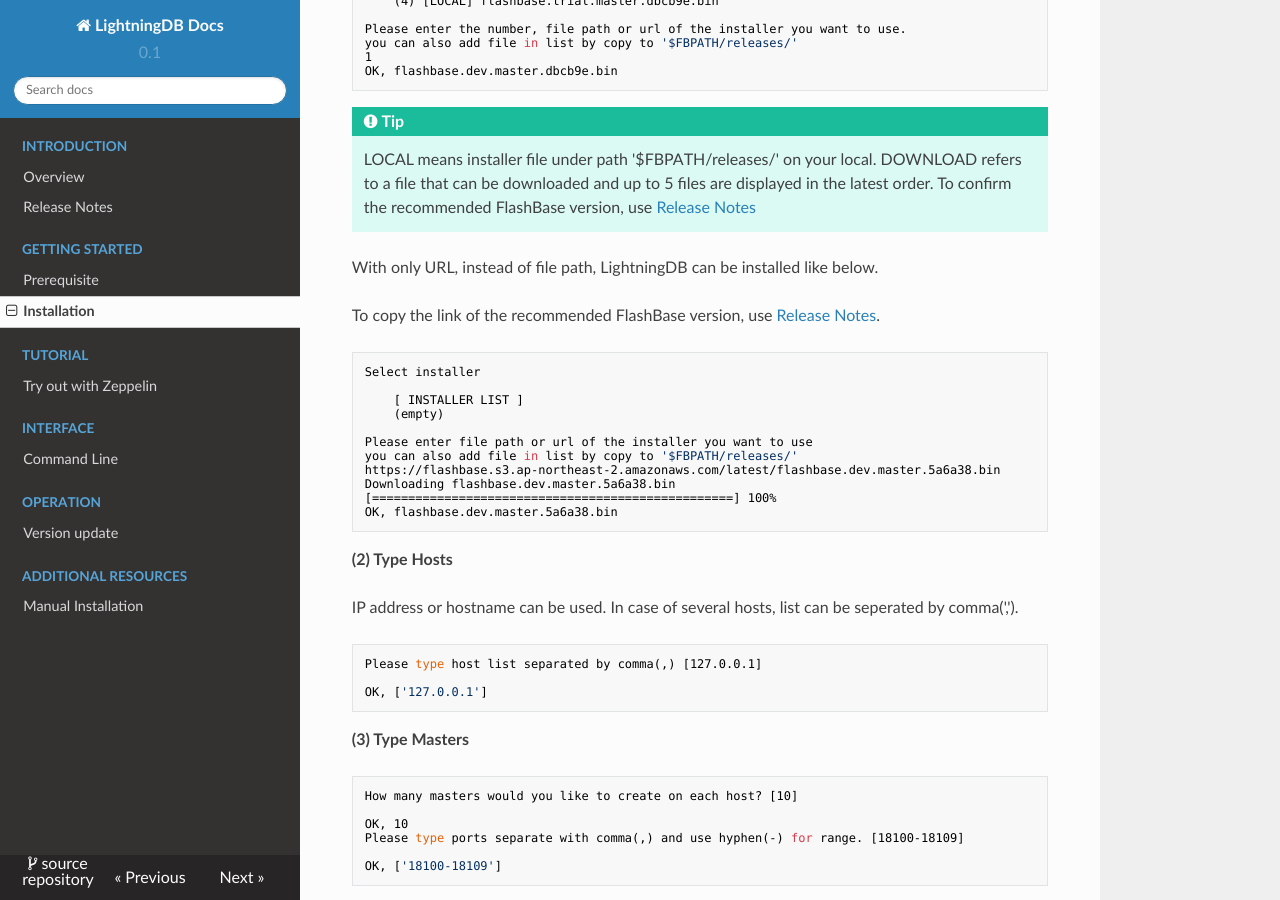
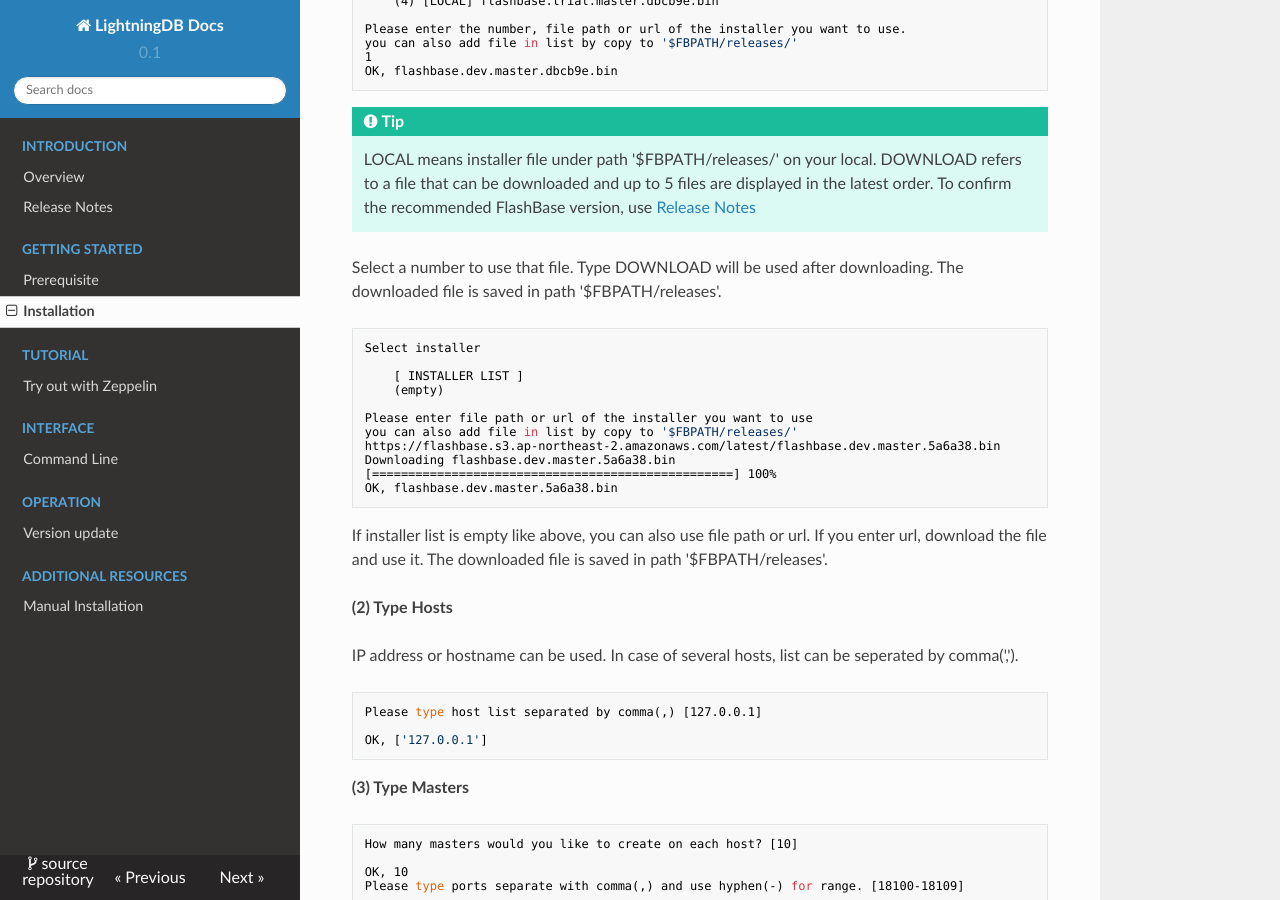
Before and after one commit to mnms/docs, an MkDocs documentation site: the page built from docs/install-fbctl.md, in a window 1280 px wide and 900 px high, scrolled down 2028 px. Built offline with MkDocs 1.6.1, drawn with Linux system fonts in a browser that asks for light colours; nearby versions of some CDN libraries.

````diff
--- a/docs/install-fbctl.md
+++ b/docs/install-fbctl.md
@@ -110,9 +110,7 @@ OK, flashbase.dev.master.dbcb9e.bin
     LOCAL means installer file under path '$FBPATH/releases/' on your local.
     DOWNLOAD refers to a file that can be downloaded and up to 5 files are displayed in the latest order. To confirm the recommended FlashBase version, use [Release Notes](release-note.md)
 
-With only URL, instead of file path, LightningDB can be installed like below.
-
-To copy the link of the recommended FlashBase version, use [Release Notes](release-note.md).
+Select a number to use that file. Type DOWNLOAD will be used after downloading. The downloaded file is saved in path '$FBPATH/releases'.
 
 ``` bash
 Select installer
@@ -127,6 +125,9 @@ Downloading flashbase.dev.master.5a6a38.bin
 [==================================================] 100%
 OK, flashbase.dev.master.5a6a38.bin
 ```
+
+If installer list is empty like above, you can also use file path or url. If you enter url, download the file and use it. The downloaded file is saved in path '$FBPATH/releases'.
+
 
 **(2) Type Hosts**
 
````
Also changed, not shown: docs/command-line-interface.md (+0 -4 lines).
